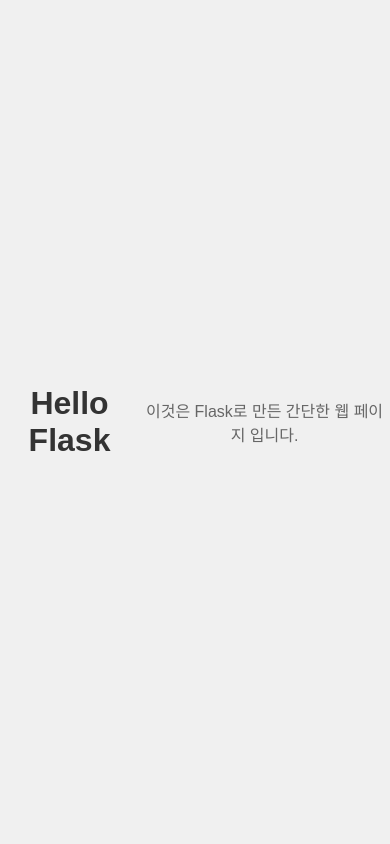
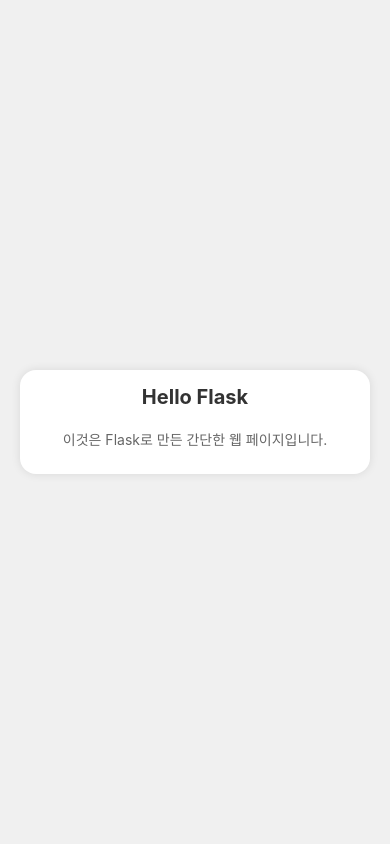
Before and after one commit to june00i/protest, a Flask app: page / in a window 390 px wide. Run offline with Flask 3, Linux system fonts and the light colour scheme.

Commit message:
네번째 수업

```diff
--- a/app.py
+++ b/app.py
@@ -1,10 +1,14 @@
-from flask import Flask, render_template
+from flask import Flask, render_template,request
 
 app = Flask(__name__)
 
 @app.route('/')
-def hello():
-    return render_template('index.html')
+def index():
+    user_agent = request.headers.get('User-Agent')
+    is_android = 'Android' in user_agent
+    is_ios = 'iPhone' in user_agent or 'iPad' in user_agent
+    is_mobile = is_android or is_ios
+    return render_template('index.html', is_mobile=is_mobile, is_android=is_android, is_ios=is_ios)
 
 if __name__ == '__main__':
     app.run(debug=True)
--- a/static/style.css
+++ b/static/style.css
@@ -1,19 +1,123 @@
+
+* {
+    box-sizing: border-box;
+    margin: 0;
+    padding: 0;
+}
+
+html, body {
+    height: 100%;
+    width: 100%;
+}
+
 body {
-    font-family: Arial, sans-serif;
+    font-family: -apple-system, BlinkMacSystemFont, 'Segoe UI', Roboto, Helvetica, Arial, sans-serif;
     background-color: #f0f0f0;
-    display: flex;  /* block, inline,inline-block, table,table-cell */
+    display: flex;
     justify-content: center;
     align-items: center;
-    height: 100vh;
-    margin: 0;
+    padding: 20px;
 }
 
-h1 {
+.container {
+    background-color: white;
+    padding: 20px;
+    border-radius: 16px;
+    box-shadow: 0 0 10px rgba(0,0,0,0.1);
+    text-align: center;
+    width: 100%;
+    max-width: 400px;
+}
+
+#head {
     color: #333;
     text-align: center;
+    margin-bottom: 20px;
+    font-size: 24px;
 }
 
 p {
     color: #666;
     text-align: center;
+    font-size: 16px;
+    margin-bottom: 10px;
 }
+
+/* 모바일 공통 스타일 */
+body.mobile .container {
+    padding: 15px;
+}
+
+body.mobile #head {
+    font-size: 20px;
+}
+
+body.mobile p {
+    font-size: 14px;
+}
+
+/* 안드로이드 기기 스타일 */
+body.android {
+    background-color: #e0f7fa;
+}
+
+body.android .container {
+    background-color: #b2ebf2;
+    border: 2px solid #4dd0e1;
+}
+
+body.android #head {
+    color: #00838f;
+}
+
+body.android p {
+    color: #006064;
+}
+
+.android-message {
+    background-color: #4dd0e1;
+    color: white !important;
+}
+
+/* iOS 기기 스타일 */
+body.ios {
+    background-color: #f0f4f8;
+}
+
+body.ios .container {
+    background-color: #ffffff;
+    border: 2px solid #007aff;
+}
+
+body.ios #head {
+    color: #007aff;
+}
+
+body.ios p {
+    color: #333333;
+}
+
+.ios-message {
+    background-color: #007aff;
+    color: white !important;
+}
+
+.mobile-message {
+    padding: 10px;
+    border-radius: 8px;
+    margin-top: 20px;
+}
+
+@media (max-width: 480px) {
+    .container {
+        padding: 15px;
+    }
+
+    #head {
+        font-size: 20px;
+    }
+
+    p {
+        font-size: 14px;
+    }
+}
--- a/templates/index.html
+++ b/templates/index.html
@@ -1,13 +1,24 @@
 <!DOCTYPE html>
 <html lang="ko">
-    <head>
-        <meta charset="UTF-8">
-        <meta name="viewport" content="width=device-width, initial-scale=1.0">
-        <title>Hello Flask</title>
-        <link rel="stylesheet" href="{{ url_for('static', filename='style.css') }}"
-    </head>
-    <body>
-        <h1>Hello Flask</h1>
-        <p>이것은 Flask로 만든 간단한 웹 페이지 입니다.</p>
-    </body>
+<head>
+    <meta charset="UTF-8">
+    <meta name="viewport" content="width=device-width, initial-scale=1.0, maximum-scale=1.0, user-scalable=no">
+    <title>Hello Flask</title>
+    <link rel="stylesheet" href="{{ url_for('static', filename='style.css') }}">
+</head>
+<body class="{{ 'mobile' if is_mobile else 'desktop' }} {{ 'android' if is_android else '' }} {{ 'ios' if is_ios else '' }}">
+    <div class="container">
+        <h1 id="head">Hello Flask</h1>
+        <p>이것은 Flask로 만든 간단한 웹 페이지입니다.</p>
+        {% if is_mobile %}
+            {% if is_android %}
+            <p class="mobile-message android-message">안드로이드에서 접속하셨네요!</p>
+            {% elif is_ios %}
+            <p class="mobile-message ios-message">iOS 기기에서 접속하셨네요!</p>
+            {% else %}
+            <p class="mobile-message">모바일 기기에서 접속하셨네요!</p>
+            {% endif %}
+        {% endif %}
+    </div>
+</body>
 </html>
```
